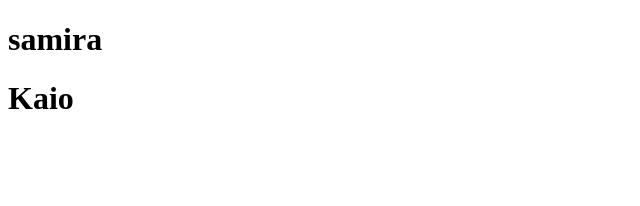
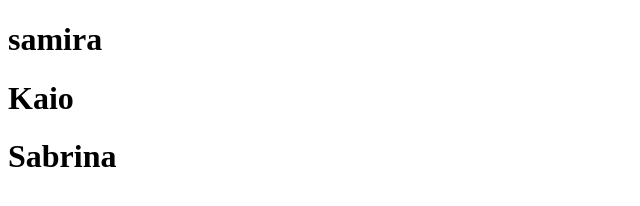
Before and after one commit to samiferreira/testpush, a plain HTML site: page index.html in a window 1280 px wide. Shown: the whole page, without its empty margins (0-640 px from the left). Drawn offline with Linux system fonts and the light colour scheme.

Commit message:
adicionando meu nome

```diff
--- a/index.html
+++ b/index.html
@@ -8,5 +8,6 @@
 <body>
    <h1>samira</h1>
    <h1>Kaio</h1>
+   <h1>Sabrina</h1>
 </body>
 </html>
```
